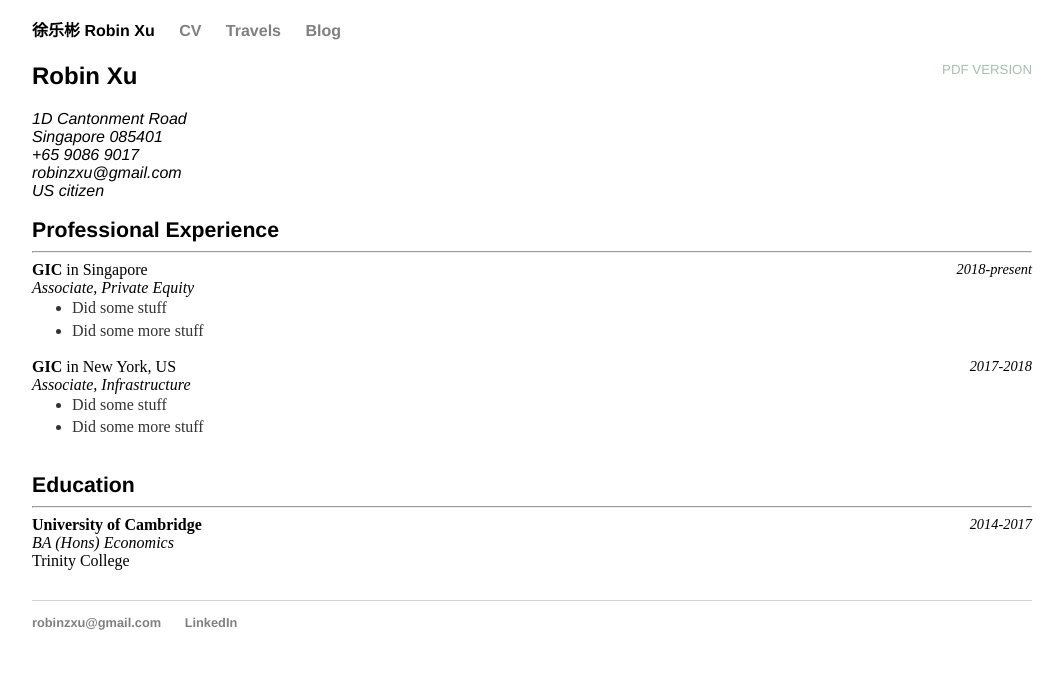
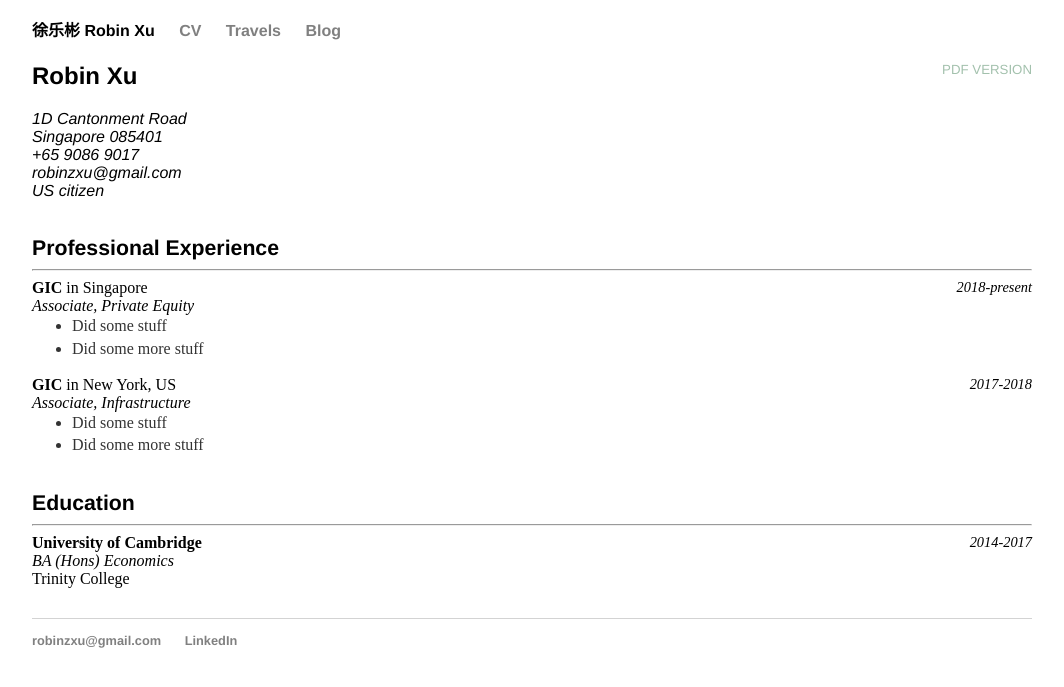
Before and after one commit to robinzxu/robinzxu.github.io, a Jekyll site: the page built from cv/index.html, in a window 1280 px wide. Shown: the top 687 px of the page, without its empty margins (108-1172 px from the left). Built offline with Jekyll 4.4.1, drawn with Linux system fonts in a browser that asks for light colours.

Commit message:
Update index.html

```diff
--- a/cv/index.html
+++ b/cv/index.html
@@ -13,7 +13,7 @@
 	+65 9086 9017<br>
 	robinzxu@gmail.com<br>
 	US citizen
-</address><br>
+</address><br><br>
 
 <h3 style="display:inline;">Professional Experience</h3><br><hr>
 	<i style="float:right;font-size:0.9em">2018-present</i>
```
